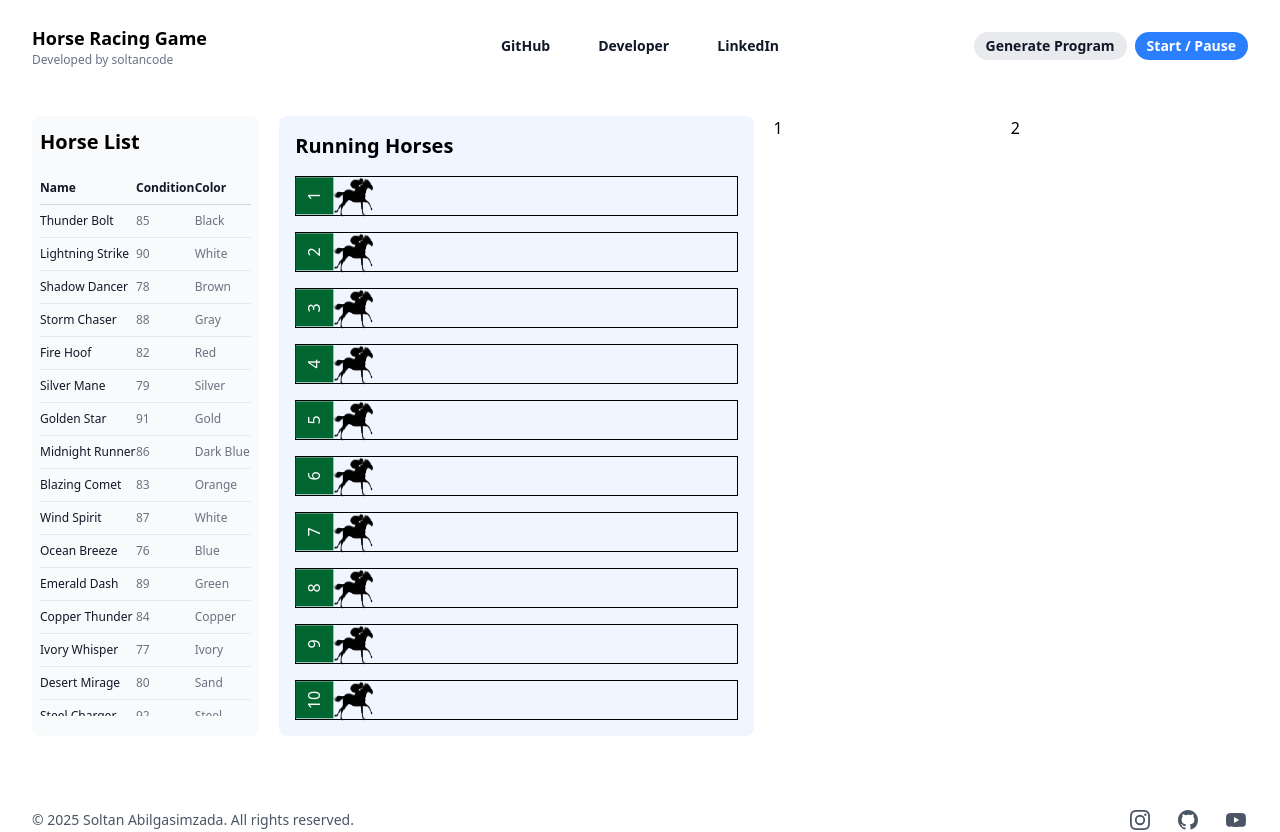
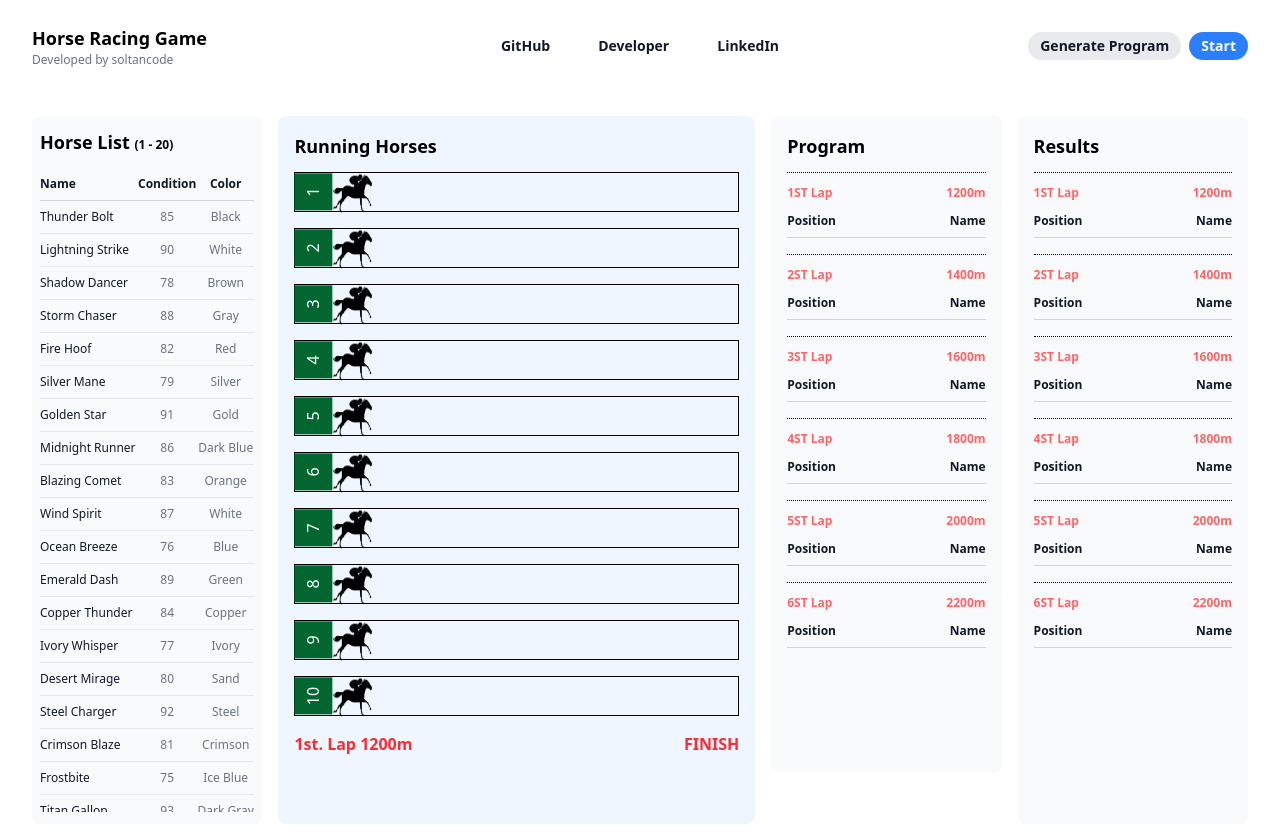
Before and after one commit to soltancode/horse-racing-game, a Vue app: page / in a window 1280 px wide. Shown: the top 832 px of the page. Built offline with nearby package versions, Linux system fonts and the light colour scheme.

Commit message:
Update pinia

```diff
--- a/src/assets/main.css
+++ b/src/assets/main.css
@@ -1,5 +1,5 @@
 @import 'tailwindcss';
 
 .horse-list {
-    max-height: 560px;
+    max-height: 656px;
 }
--- a/src/components/HeaderComponent.vue
+++ b/src/components/HeaderComponent.vue
@@ -1,3 +1,20 @@
+<script setup>
+import { computed } from 'vue';
+import { useRaceStore } from '@/stores/raceStore.js';
+
+const raceStore = useRaceStore();
+
+const buttonText = computed(() => (raceStore.raceStarted ? 'Pause' : 'Start'));
+
+const handleGenerateProgram = () => {
+    raceStore.generateProgram();
+};
+
+const handleStartPause = () => {
+  raceStore.startRace();
+};
+</script>
+
 <template>
     <header class="bg-white">
         <nav class="mx-auto flex max-w-7xl items-center justify-between p-6 lg:px-8" aria-label="Global">
@@ -16,8 +33,8 @@
                 <a href="https://linkedin.com/in/soltancode" target="_blank" class="text-sm/6 font-semibold text-gray-900 hover:text-gray-500">LinkedIn</a>
             </div>
             <div class="flex flex-col lg:flex-row lg:flex-1 lg:justify-end gap-2">
-                <a href="#" class="text-sm font-semibold text-gray-900 bg-gray-300/50 hover:bg-gray-300 px-3 py-1 rounded-full">Generate Program</a>
-                <a href="#" class="text-sm font-semibold text-white bg-blue-500 hover:bg-blue-600 px-3 py-1 rounded-full">Start / Pause</a>
+                <button @click="handleGenerateProgram" class="text-sm font-semibold text-gray-900 bg-gray-300/50 hover:bg-gray-300 px-3 py-1 rounded-full">Generate Program</button>
+                <button @click="handleStartPause" class="text-sm font-semibold text-white bg-blue-500 hover:bg-blue-600 px-3 py-1 rounded-full">{{ buttonText }}</button>
             </div>
         </nav>
     </header>
--- /dev/null
+++ b/src/stores/raceStore.js
@@ -0,0 +1,97 @@
+import { defineStore } from 'pinia'
+import { ref, computed } from 'vue'
+
+export const useRaceStore = defineStore('raceStore', () => {
+  const horses = ref([
+    { name: 'Thunder Bolt', condition: 85, color: 'Black', start: 0 },
+    { name: 'Lightning Strike', condition: 90, color: 'White', start: 0 },
+    { name: 'Shadow Dancer', condition: 78, color: 'Brown', start: 0 },
+    { name: 'Storm Chaser', condition: 88, color: 'Gray', start: 0 },
+    { name: 'Fire Hoof', condition: 82, color: 'Red', start: 0 },
+    { name: 'Silver Mane', condition: 79, color: 'Silver', start: 0 },
+    { name: 'Golden Star', condition: 91, color: 'Gold', start: 0 },
+    { name: 'Midnight Runner', condition: 86, color: 'Dark Blue', start: 0 },
+    { name: 'Blazing Comet', condition: 83, color: 'Orange', start: 0 },
+    { name: 'Wind Spirit', condition: 87, color: 'White', start: 0 },
+    { name: 'Ocean Breeze', condition: 76, color: 'Blue', start: 0 },
+    { name: 'Emerald Dash', condition: 89, color: 'Green', start: 0 },
+    { name: 'Copper Thunder', condition: 84, color: 'Copper', start: 0 },
+    { name: 'Ivory Whisper', condition: 77, color: 'Ivory', start: 0 },
+    { name: 'Desert Mirage', condition: 80, color: 'Sand', start: 0 },
+    { name: 'Steel Charger', condition: 92, color: 'Steel', start: 0 },
+    { name: 'Crimson Blaze', condition: 81, color: 'Crimson', start: 0 },
+    { name: 'Frostbite', condition: 75, color: 'Ice Blue', start: 0 },
+    { name: 'Titan Gallop', condition: 93, color: 'Dark Gray', start: 0 },
+    { name: 'Velvet Storm', condition: 82, color: 'Purple', start: 0 },
+  ])
+
+  const currentRound = ref(0);
+
+  const rounds = ref([
+    { round: 1, distance: 1200, selectedHorses: [] },
+    { round: 2, distance: 1400, selectedHorses: [] },
+    { round: 3, distance: 1600, selectedHorses: [] },
+    { round: 4, distance: 1800, selectedHorses: [] },
+    { round: 5, distance: 2000, selectedHorses: [] },
+    { round: 6, distance: 2200, selectedHorses: [] },
+  ]);
+
+  const results = ref([
+    { round: 1, winnerHorses: [] },
+    { round: 2, winnerHorses: [] },
+    { round: 3, winnerHorses: [] },
+    { round: 4, winnerHorses: [] },
+    { round: 5, winnerHorses: [] },
+    { round: 6, winnerHorses: [] },
+  ])
+
+  const selectedTenHorses = ref([])
+  const raceStarted = ref(false)
+  let raceInterval = null
+
+  const generateHorses = () => {
+    selectedTenHorses.value = [...horses.value]
+      .sort(() => Math.random() - 0.5)
+      .slice(0, 10)
+      .map((horse) => ({ ...horse, start: 0 }))
+  }
+
+  const startRace = () => {
+    if (raceStarted.value) {
+      clearInterval(raceInterval)
+      raceStarted.value = false
+    } else {
+      raceStarted.value = true
+      raceInterval = setInterval(() => {
+        selectedTenHorses.value = selectedTenHorses.value.map((horse) => {
+          return { ...horse, start: horse.start + Math.random() * 5 }
+        })
+        if (selectedTenHorses.value.some((horse) => horse.start >= 100)) {
+          clearInterval(raceInterval)
+          raceStarted.value = false
+          updateResults()
+        }
+      }, 200)
+    }
+  }
+
+  const updateResults = () => {
+    const sortedHorses = [...selectedTenHorses.value].sort((a, b) => b.start - a.start)
+    results.value[currentRound.value].winnerHorses = sortedHorses.slice(0, 3)
+    currentRound.value = (currentRound.value + 1) % rounds.value.length
+  }
+
+  const sortedHorses = computed(() => {
+    return [...selectedTenHorses.value].sort((a, b) => b.start - a.start)
+  })
+
+  const generateProgram = () => {
+    rounds.value.forEach(round => {
+      round.selectedHorses = [...horses.value]
+        .sort(() => Math.random() - 0.5)
+        .slice(0, 10)
+    })
+  }
+
+  return { horses, results, rounds, currentRound, selectedTenHorses, raceStarted, generateHorses, startRace, sortedHorses, generateProgram }
+})
--- a/src/views/HomeView.vue
+++ b/src/views/HomeView.vue
@@ -1,28 +1,8 @@
 <script setup>
-import { ref, onMounted } from 'vue';
+import { ref } from 'vue';
+import { useRaceStore } from '@/stores/raceStore.js';
 
-const horses = ref([
-  { name: 'Thunder Bolt', condition: 85, color: 'Black', start: 0 },
-  { name: 'Lightning Strike', condition: 90, color: 'White', start: 0 },
-  { name: 'Shadow Dancer', condition: 78, color: 'Brown', start: 0 },
-  { name: 'Storm Chaser', condition: 88, color: 'Gray', start: 0 },
-  { name: 'Fire Hoof', condition: 82, color: 'Red', start: 0 },
-  { name: 'Silver Mane', condition: 79, color: 'Silver', start: 0 },
-  { name: 'Golden Star', condition: 91, color: 'Gold', start: 0 },
-  { name: 'Midnight Runner', condition: 86, color: 'Dark Blue', start: 0 },
-  { name: 'Blazing Comet', condition: 83, color: 'Orange', start: 0 },
-  { name: 'Wind Spirit', condition: 87, color: 'White', start: 0 },
-  { name: 'Ocean Breeze', condition: 76, color: 'Blue', start: 0 },
-  { name: 'Emerald Dash', condition: 89, color: 'Green', start: 0 },
-  { name: 'Copper Thunder', condition: 84, color: 'Copper', start: 0 },
-  { name: 'Ivory Whisper', condition: 77, color: 'Ivory', start: 0 },
-  { name: 'Desert Mirage', condition: 80, color: 'Sand', start: 0 },
-  { name: 'Steel Charger', condition: 92, color: 'Steel', start: 0 },
-  { name: 'Crimson Blaze', condition: 81, color: 'Crimson', start: 0 },
-  { name: 'Frostbite', condition: 75, color: 'Ice Blue', start: 0 },
-  { name: 'Titan Gallop', condition: 93, color: 'Dark Gray', start: 0 },
-  { name: 'Velvet Storm', condition: 82, color: 'Purple', start: 0 },
-]);
+const raceStore = useRaceStore();
 
 const selectedTenHorses = ref([
   { name: 'Thunder Bolt', condition: 85, color: 'Black', start: 0 },
@@ -36,42 +16,39 @@ const selectedTenHorses = ref([
   { name: 'Blazing Comet', condition: 83, color: 'Orange', start: 0 },
   { name: 'Wind Spirit', condition: 87, color: 'White', start: 0 }
 ]);
-
-onMounted(() => {
-  console.log('HomeView mounted')
-})
 </script>
 
 <template>
   <main>
     <div class="mx-auto max-w-7xl p-6 md:flex md:items-center md:justify-between lg:px-8">
-      <div class="grid grid-cols-5 gap-5 w-full">
+      <div class="grid grid-cols-5 gap-y-5 gap-x-4 w-full">
         <div class="col-span-1 overflow-scroll bg-gray-50 py-3 px-2 rounded-lg">
-          <span class="font-semibold text-xl">Horse List</span>
+          <span class="font-semibold text-lg">Horse List <span class="text-xs">(1 - 20)</span></span>
           <div class="horse-list overflow-y-scroll">
-            <table class="min-w-full divide-y divide-gray-300 mt-4">
+            <table class="min-w-full divide-y divide-gray-300 mt-3">
               <thead>
                 <tr>
                   <th class="text-left py-2 text-xs font-semibold text-gray-900">Name</th>
-                  <th class="text-left py-2 text-xs font-semibold text-gray-900">Condition</th>
-                  <th class="text-left py-2 text-xs font-semibold text-gray-900">Color</th>
+                  <th class="text-center py-2 text-xs font-semibold text-gray-900">Condition</th>
+                  <th class="text-center py-2 text-xs font-semibold text-gray-900">Color</th>
                 </tr>
               </thead>
               <tbody class="divide-y divide-gray-200">
-                <tr v-for="(horse, index) in horses" :key="index">
+                <tr v-for="(horse, index) in raceStore.horses" :key="index">
                   <td class="whitespace-nowrap py-2 text-left text-xs font-medium text-gray-900">{{ horse.name }}</td>
-                  <td class="whitespace-nowrap py-2 text-left text-xs text-gray-500">{{ horse.condition }}</td>
-                  <td class="whitespace-nowrap py-2 text-left text-xs text-gray-500">{{ horse.color }}</td>
+                  <td class="whitespace-nowrap py-2 text-center text-xs text-gray-500">{{ horse.condition }}</td>
+                  <td class="whitespace-nowrap py-2 text-center text-xs text-gray-500">{{ horse.color }}</td>
                 </tr>
               </tbody>
             </table>
           </div>
         </div>
         <div class="col-span-2 bg-blue-50 p-4 rounded-lg">
-          <span class="font-semibold text-xl">Running Horses</span>
-          <div class="mt-4 space-y-4">
+          <span class="font-semibold text-lg">Running Horses</span>
+          <div class="mt-3 space-y-4">
             <div v-for="(horse, index) in selectedTenHorses" :key="index" class="flex border">
-              <div class="bg-green-800 w-10 text-center text-white -rotate-90 flex items-center justify-center">{{ index + 1 }}</div>
+              <div class="bg-green-800 w-10 text-center text-white -rotate-90 flex items-center justify-center">{{ index
+                + 1 }}</div>
               <div class="relative w-full h-9.5 flex items-center justify-center">
                 <div class="border-t-orange-400 flex items-center absolute"
                   :style="{ top: `0`, left: `${horse.start}%` }">
@@ -79,12 +56,61 @@ onMounted(() => {
                 </div>
               </div>
             </div>
+            <div class="flex justify-between font-semibold text-red-500">
+              <span>{{ raceStore.rounds[raceStore.currentRound].round }}st. Lap {{
+                raceStore.rounds[raceStore.currentRound].distance }}m</span>
+              <span class="uppercase">Finish</span>
+            </div>
           </div>
         </div>
-        <div class="col-span-2">
-          <div class="grid grid-cols-2">
-            <div>1</div>
-            <div>2</div>
+        <div class="col-span-1 bg-gray-50 p-4 rounded-lg horse-list overflow-scroll">
+          <span class="font-semibold text-lg">Program</span>
+          <div v-for="(round, index) in raceStore.rounds" :key="index"
+            class="overflow-y-scroll pt-2 pb-1 mt-3 border-dotted border-t">
+            <div class="text-red-400 text-xs font-semibold py-1 flex justify-between"><span>{{ round.round }}ST
+                Lap</span>
+              <span>{{ round.distance }}m</span>
+            </div>
+            <table class="min-w-full divide-y divide-gray-300">
+              <thead>
+                <tr>
+                  <th class="text-left py-2 text-xs font-semibold text-gray-900">Position</th>
+                  <th class="text-right py-2 text-xs font-semibold text-gray-900">Name</th>
+                </tr>
+              </thead>
+              <tbody class="divide-y divide-gray-200">
+                <tr v-for="(horse, horseIndex) in round.selectedHorses" :key="horseIndex">
+                  <td class="whitespace-nowrap py-0.5 text-left text-xs text-gray-500">{{ index + 1 }}</td>
+                  <td class="whitespace-nowrap py-0.5 text-right text-xs font-medium text-gray-900">{{ horse.name }}
+                  </td>
+                </tr>
+              </tbody>
+            </table>
+          </div>
+        </div>
+        <div class="col-span-1 bg-gray-50 p-4 rounded-lg">
+          <span class="font-semibold text-lg">Results</span>
+          <div v-for="(round, index) in raceStore.rounds" :key="index"
+            class="overflow-y-scroll pt-2 pb-1 mt-3 border-dotted border-t">
+            <div class="text-red-400 text-xs font-semibold py-1 flex justify-between"><span>{{ round.round }}ST
+                Lap</span>
+              <span>{{ round.distance }}m</span>
+            </div>
+            <table class="min-w-full divide-y divide-gray-300">
+              <thead>
+                <tr>
+                  <th class="text-left py-2 text-xs font-semibold text-gray-900">Position</th>
+                  <th class="text-right py-2 text-xs font-semibold text-gray-900">Name</th>
+                </tr>
+              </thead>
+              <tbody class="divide-y divide-gray-200">
+                <tr v-for="(horse, horseIndex) in raceStore.results[index].winnerHorses" :key="horseIndex">
+                  <td class="whitespace-nowrap py-0.5 text-left text-xs text-gray-500">{{ index + 1 }}</td>
+                  <td class="whitespace-nowrap py-0.5 text-right text-xs font-medium text-gray-900">{{ horse.name }}
+                  </td>
+                </tr>
+              </tbody>
+            </table>
           </div>
         </div>
       </div>
```
